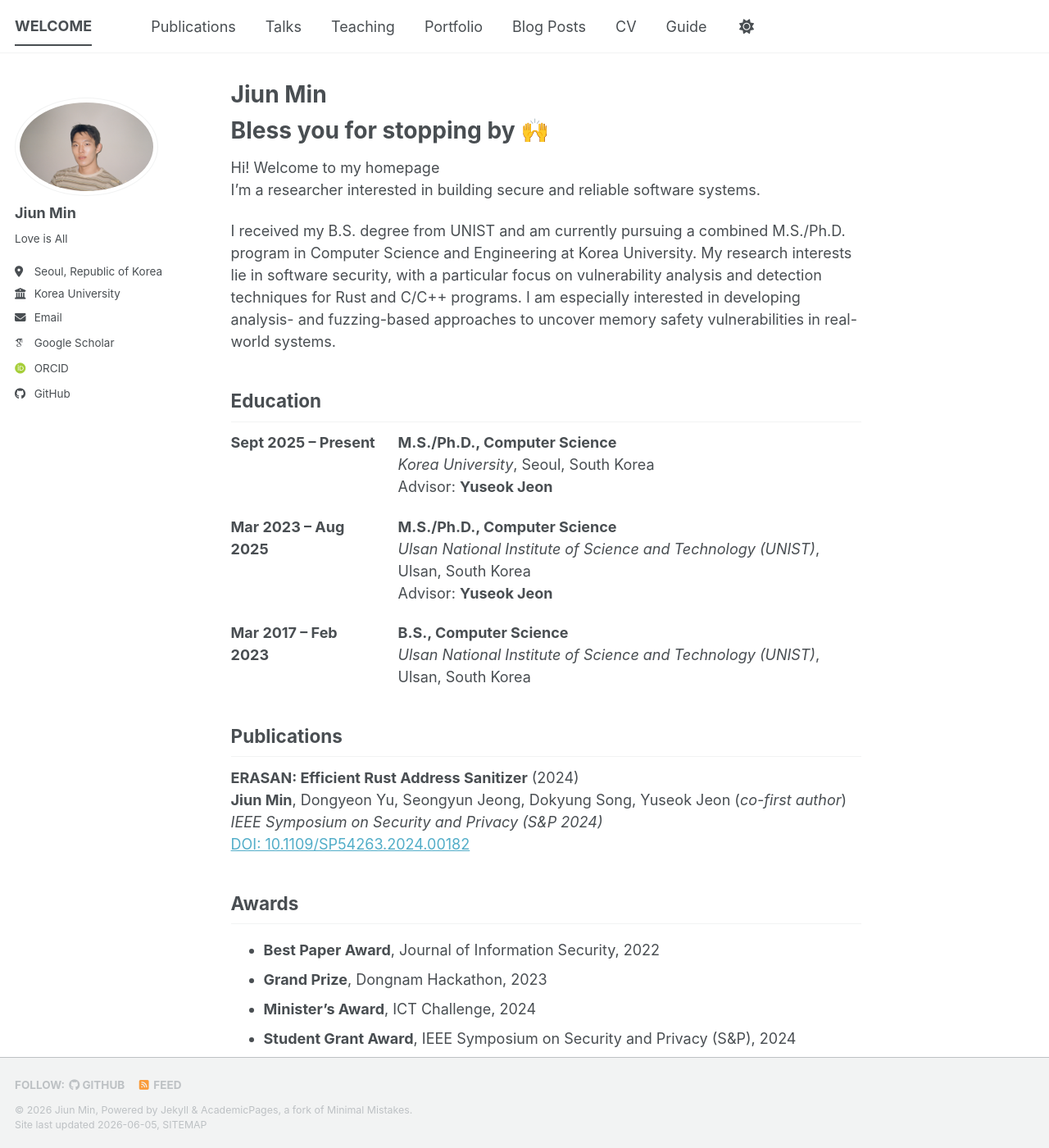
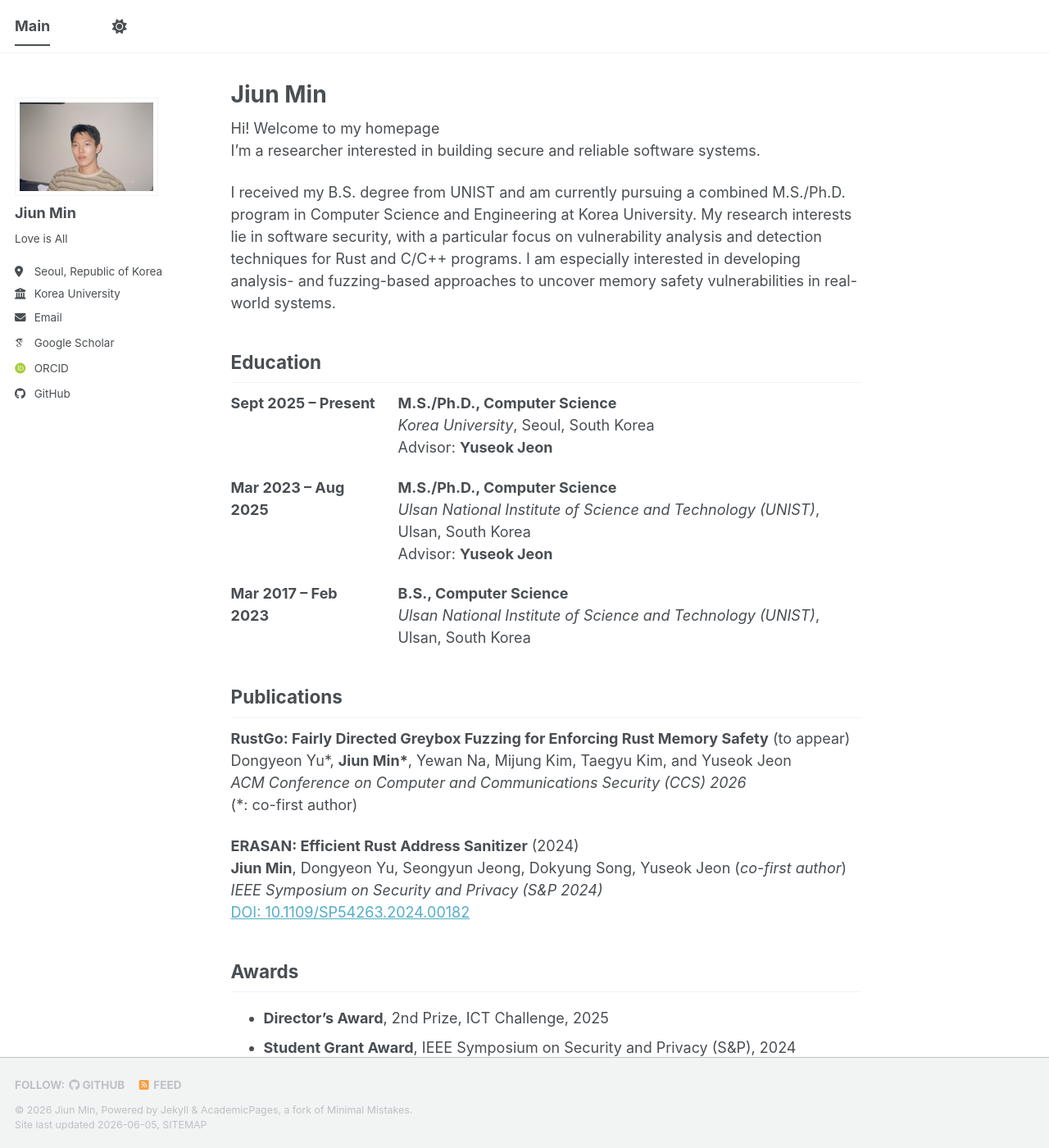
Before and after one commit to MJUCOM/MJUCOM.github.io, a Jekyll site: the page built from _pages/about.md, in a window 1280 px wide and 1400 px high. Shown: the whole window at 82% size. Built offline with Jekyll 4.4.1, drawn with Linux system fonts in a browser that asks for light colours; some web fonts are replaced; a script bundle is joined from its source files by our own code; library files that are not in the unit come from our copies; some of the changed text lies outside the part shown.

Commit message:
Update homepage navigation and publications

```diff
--- a/_config.yml
+++ b/_config.yml
@@ -9,7 +9,7 @@
 # Basic Site Settings
 locale                   : "en-US"
 site_theme               : "default" # The available themes options are "default", "air", "sunrise", "mint", "dirt" and "contrast"
-title                    : "WELCOME"
+title                    : "Main"
 title_separator          : "-"
 name                     : &name "Jiun Min"
 description              : &description "Jiun Min's academic portfolio"   # Update this with a general description of your site, this is the default if not overridden by a page
--- a/_data/navigation.yml
+++ b/_data/navigation.yml
@@ -8,26 +8,3 @@
 #      Markdown formatted page while the second is generated using JSON.
 
 main:
-  - title: "Publications"
-    url: /publications/
-
-  - title: "Talks"
-    url: /talks/
-
-  - title: "Teaching"
-    url: /teaching/
-
-  - title: "Portfolio"
-    url: /portfolio/
-
-  - title: "Blog Posts"
-    url: /year-archive/
-
-  - title: "CV"
-    url: /cv/
-
-  # - title: "CV"
-  #   url: /cv-json/
-
-  - title: "Guide"
-    url: /markdown/
--- a/_pages/about.md
+++ b/_pages/about.md
@@ -7,10 +7,6 @@ redirect_from:
   - /about.html
 ---
 
-
-
-Bless you for stopping by 🙌
-======
 Hi! Welcome to my homepage \
 I’m a researcher interested in building secure and reliable software systems.
 
@@ -49,24 +45,25 @@ I received my B.S. degree from UNIST and am currently pursuing a combined M.S./P
 
 ## Publications
 
+**RustGo: Fairly Directed Greybox Fuzzing for Enforcing Rust Memory Safety** (to appear)
+Dongyeon Yu\*, **Jiun Min\***, Yewan Na, Mijung Kim, Taegyu Kim, and Yuseok Jeon
+*ACM Conference on Computer and Communications Security (CCS) 2026*
+(\*: co-first author)
+
 **ERASAN: Efficient Rust Address Sanitizer** (2024)
 **Jiun Min**, Dongyeon Yu, Seongyun Jeong, Dokyung Song, Yuseok Jeon (*co-first author*)
 *IEEE Symposium on Security and Privacy (S&P 2024)*
 [DOI: 10.1109/SP54263.2024.00182](https://doi.org/10.1109/SP54263.2024.00182)
 
 
+## Awards
+- **Director’s Award**, 2nd Prize, ICT Challenge, 2025
+- **Student Grant Award**, IEEE Symposium on Security and Privacy (S&P), 2024
+- **Minister’s Award**, 1st Prize, ICT Challenge, 2024
+- **Grand Prize**, Dongnam Hackathon, 2023
+- **Best Paper Award**, Journal of Information Security, 2022
 
-
-## Awards
-
-- **Best Paper Award**, Journal of Information Security, 2022
-- **Grand Prize**, Dongnam Hackathon, 2023
-- **Minister’s Award**, ICT Challenge, 2024
-- **Student Grant Award**, IEEE Symposium on Security and Privacy (S&P), 2024
-- **Director’s Award**, ICT Challenge, 2025
-
-
-## Teaching Experience
+## Teaching Assistant Experience
 
 - **Human-Computer Interaction (HCI)** — Fall 2023
 - **Computer Architecture** — Spring 2023
--- a/_sass/layout/_sidebar.scss
+++ b/_sass/layout/_sidebar.scss
@@ -155,7 +155,7 @@
 
   img {
     max-width: 175px;
-    border-radius: 50%;
+    border-radius: 0;
 
     @include breakpoint($large) {
       padding: 5px;
```
Also changed, not shown: _publications/2026-01-01-rustgo.md (added, +12 -0 lines).
